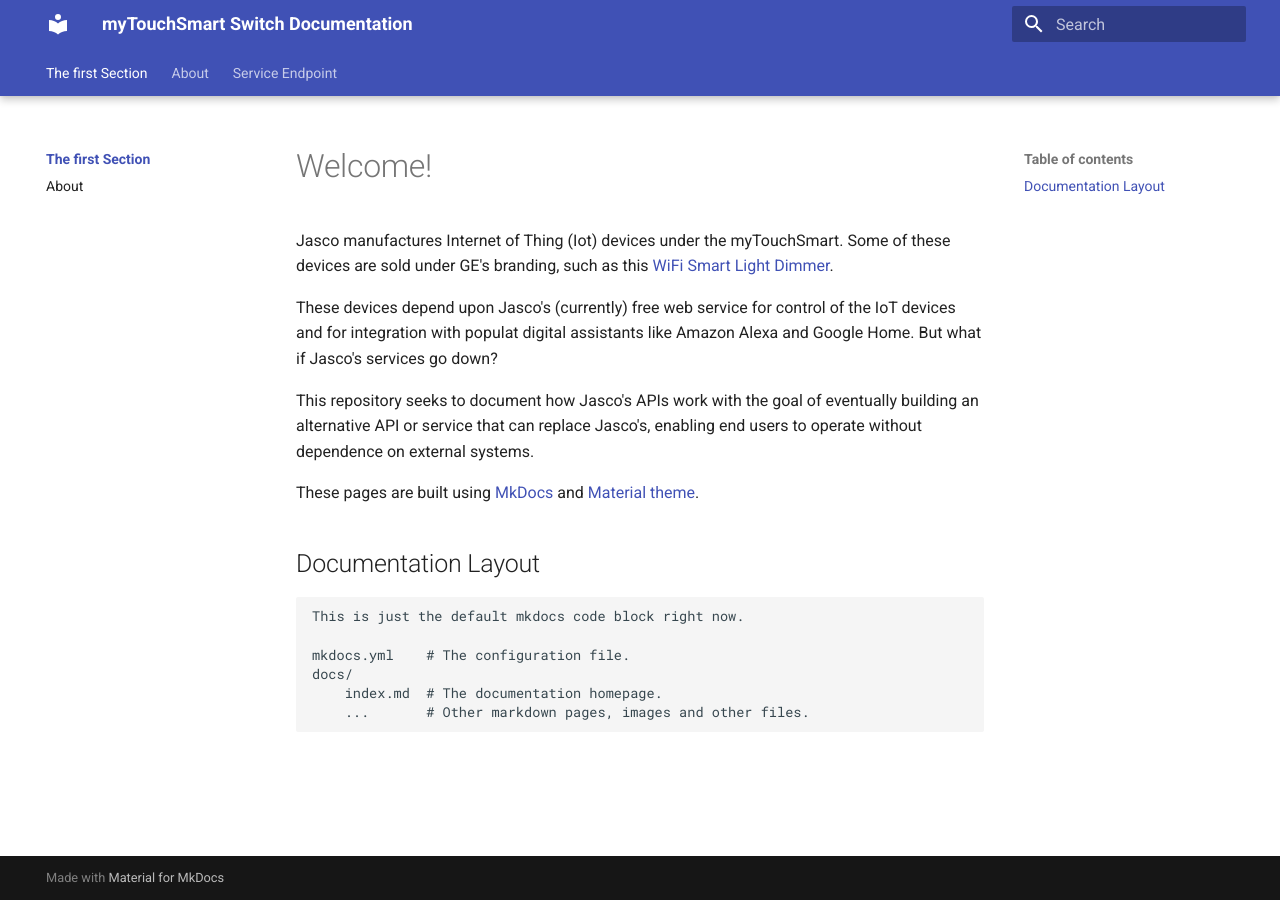
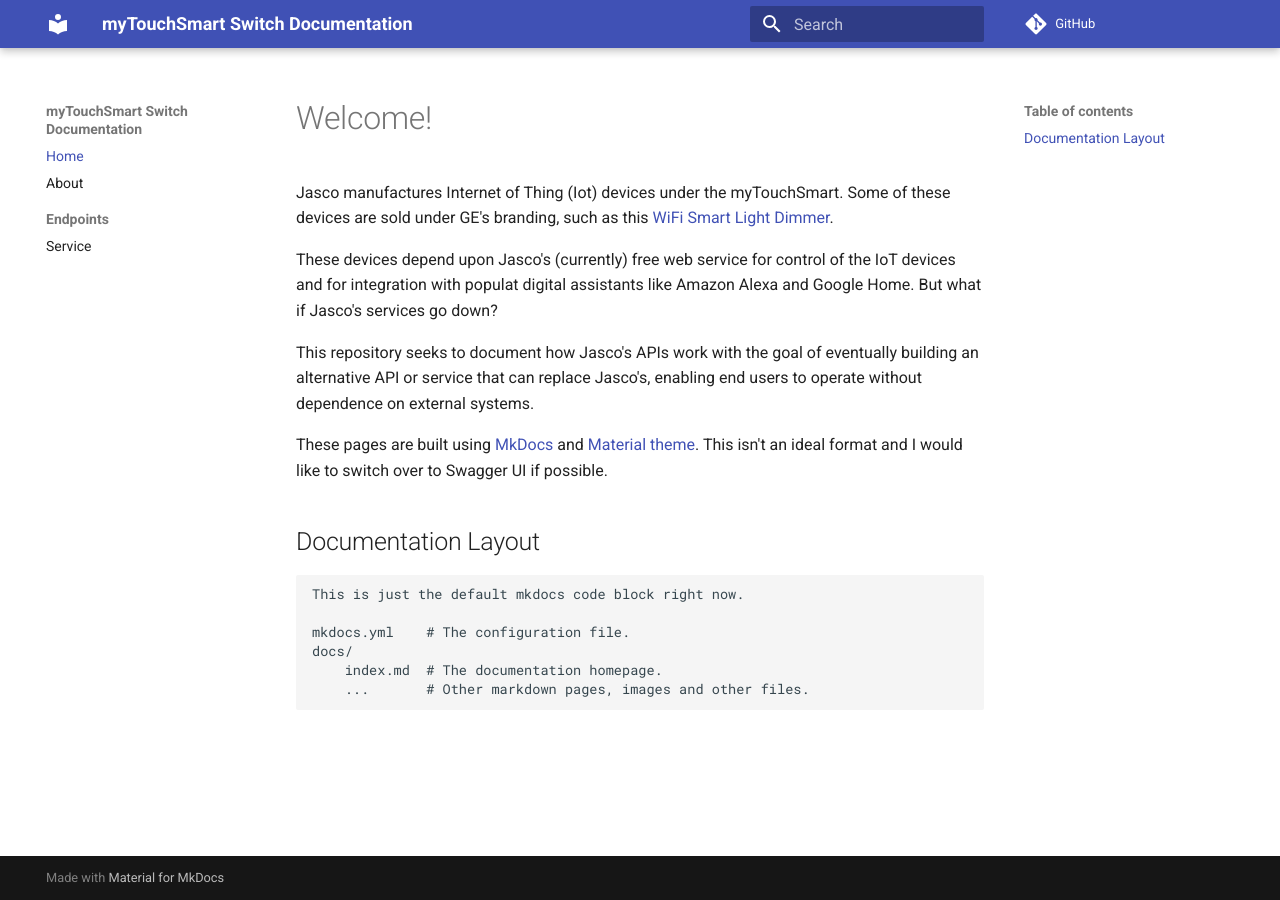
Before and after one commit to EricLauber/myTouchSmart-Switch-Documentation, an MkDocs documentation site: the page built from docs/index.md, in a window 1280 px wide. Built offline with MkDocs 1.6.1 and Material for MkDocs 9.7.7, drawn with Linux system fonts in a browser that asks for light colours; comment, search, counter and statistics services are not loaded.

Commit message:
Adjusting the mkdocs theme.

```diff
--- a/docs/index.md
+++ b/docs/index.md
@@ -6,7 +6,7 @@
 
 This repository seeks to document how Jasco's APIs work with the goal of eventually building an alternative API or service that can replace Jasco's, enabling end users to operate without dependence on external systems.
 
-These pages are built using [MkDocs](https://www.mkdocs.org/getting-started/) and [Material theme](https://squidfunk.github.io/mkdocs-material/).
+These pages are built using [MkDocs](https://www.mkdocs.org/getting-started/) and [Material theme](https://squidfunk.github.io/mkdocs-material/). This isn't an ideal format and I would like to switch over to Swagger UI if possible.
 
 ## Documentation Layout
 
--- a/mkdocs.yml
+++ b/mkdocs.yml
@@ -1,22 +1,17 @@
 site_name: myTouchSmart Switch Documentation
 
 nav:
-  # - Home: index.md
-  # - About: about.md
-  - The first Section:
-    - index.md
-    - About: about.md
-  - About:
-    - about.md
-  - Service Endpoint:
-    - service.md
+  - Home: index.md
+  - About: about.md
+  - Endpoints:
+    - Service: service.md
 
 theme:
   name: material
   features:
     - navigation.tracking
-    - navigation.tabs
-    - navigation.tabs.sticky
     - navigation.sections
     - navigation.expand
     - navigation.indexes
+
+repo_url: https://github.com/EricLauber/myTouchSmart-Switch-Documentation
```
